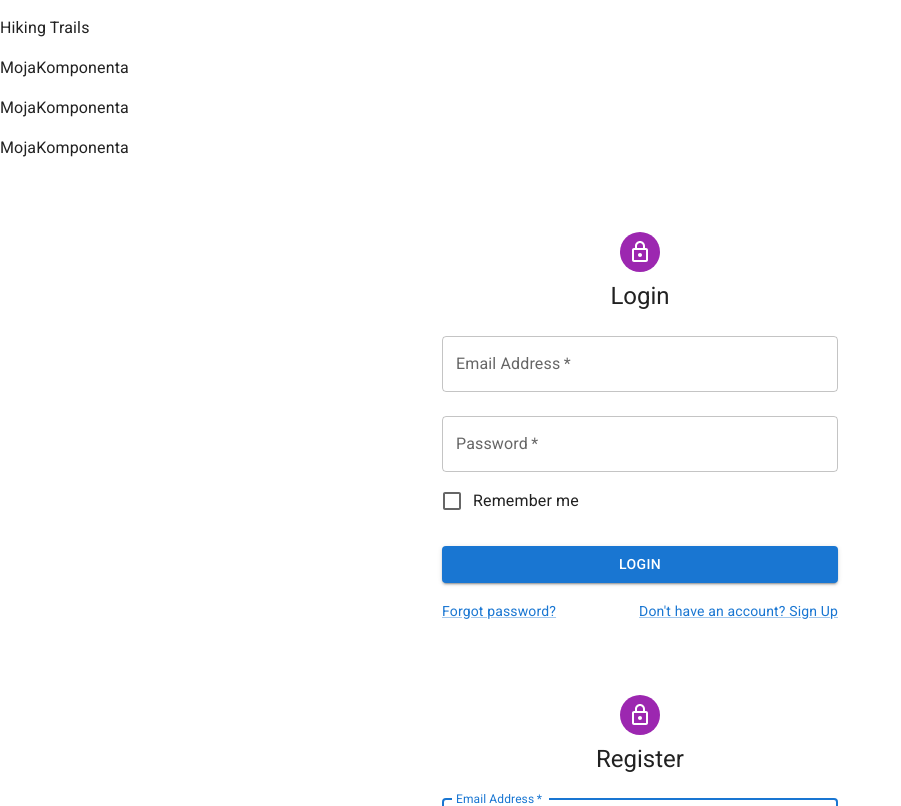
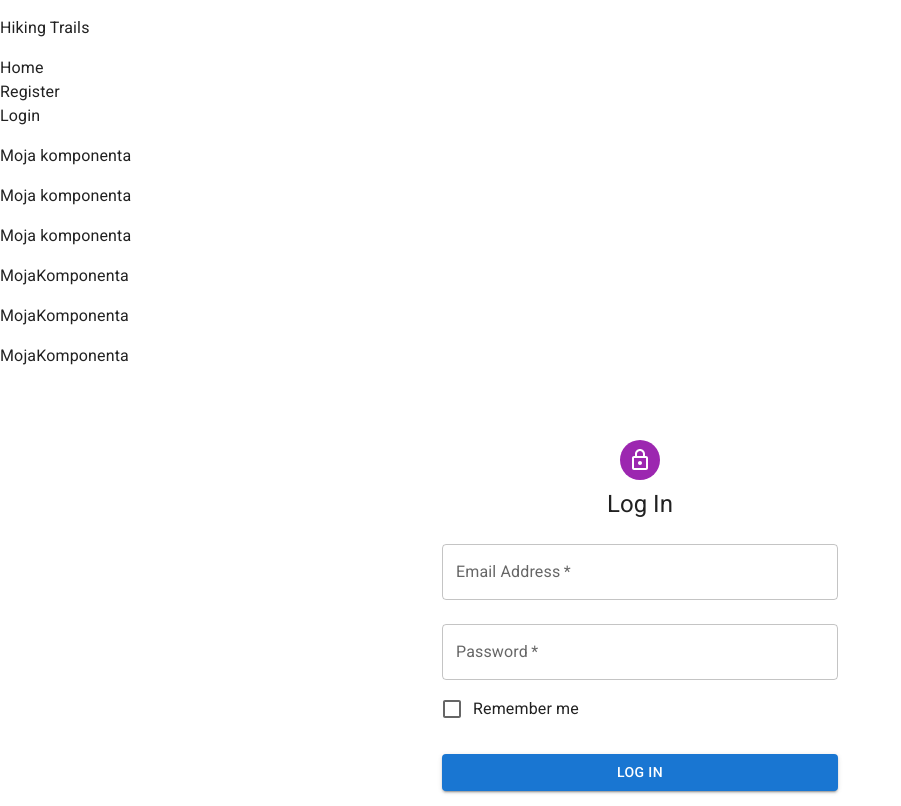
Before and after one commit to bokigolic/hiking-2, a React (Create React App) app in the folder hiking-react/: page / in a window 1280 px wide. Shown: the top 806 px of the page, without its empty margins (0-901 px from the left). Built offline with nearby package versions, Linux system fonts and the light colour scheme.

Commit message:
add route

```diff
--- a/hiking-react/src/components/App.js
+++ b/hiking-react/src/components/App.js
@@ -1,22 +1,51 @@
 import React from "react";
+import { useDispatch } from "react-redux";
 import FormLogin from "./FormLogin";
 import FormRegister from "./FormRegister";
+import PageROuter from "./PageRouter";
 
 const MojaKomponenta = () => {
   return <p>MojaKomponenta</p>;
 };
 //<FormLogin /> Javlja mi greeku da FormLogin nije definisana//
 const App = () => {
+  const dispatch = useDispatch();
+
+  const handleClickHome = (e) => {
+    dispatch({
+      type: "ROUTE_SET",
+      payload: "HOME",
+    });
+  };
+
+  const handleClickRegister = (e) => {
+    dispatch({
+      type: "ROUTE_SET",
+      payload: "REGISTER",
+    });
+  };
+
+  const handleClickLogin = (e) => {
+    dispatch({
+      type: "ROUTE_SET",
+      payload: "LOGIN",
+    });
+  };
+
   return (
     <div className="App">
       <header className="App-header">
         <p>Hiking Trails</p>
-        <MojaKomponenta />
-        <MojaKomponenta />
-        <MojaKomponenta />
-        <FormLogin />
-        <FormRegister />
+        <div onClick={handleClickHome}>Home</div>
+        <div onClick={handleClickRegister}>Register</div>
+        <div onClick={handleClickLogin}>Login</div>
       </header>
+      <PageROuter />
+      <MojaKomponenta />
+      <MojaKomponenta />
+      <MojaKomponenta />
+      <FormLogin />
+      <FormRegister />
     </div>
   );
 };
--- a/hiking-react/src/components/FormLogin.jsx
+++ b/hiking-react/src/components/FormLogin.jsx
@@ -1,18 +1,19 @@
-import Avatar from "@mui/material/Avatar";
-import Button from "@mui/material/Button";
-import CssBaseline from "@mui/material/CssBaseline";
-import TextField from "@mui/material/TextField";
-import FormControlLabel from "@mui/material/FormControlLabel";
-import Checkbox from "@mui/material/Checkbox";
-import Link from "@mui/material/Link";
-import Grid from "@mui/material/Grid";
-import Box from "@mui/material/Box";
-import LockOutlinedIcon from "@mui/icons-material/LockOutlined";
-import Typography from "@mui/material/Typography";
-import Container from "@mui/material/Container";
-import { createTheme, ThemeProvider } from "@mui/material/styles";
+import Avatar from '@mui/material/Avatar';
+import Button from '@mui/material/Button';
+import CssBaseline from '@mui/material/CssBaseline';
+import TextField from '@mui/material/TextField';
+import FormControlLabel from '@mui/material/FormControlLabel';
+import Checkbox from '@mui/material/Checkbox';
+import Link from '@mui/material/Link';
+import Grid from '@mui/material/Grid';
+import Box from '@mui/material/Box';
+import LockOutlinedIcon from '@mui/icons-material/LockOutlined';
+import Typography from '@mui/material/Typography';
+import Container from '@mui/material/Container';
+import { createTheme, ThemeProvider } from '@mui/material/styles';
 
 const FormLogin = () => {
+
   const theme = createTheme();
 
   return (
@@ -22,18 +23,22 @@ const FormLogin = () => {
         <Box
           sx={{
             marginTop: 8,
-            display: "flex",
-            flexDirection: "column",
-            alignItems: "center",
+            display: 'flex',
+            flexDirection: 'column',
+            alignItems: 'center',
           }}
         >
-          <Avatar sx={{ m: 1, bgcolor: "secondary.main" }}>
+          <Avatar sx={{ m: 1, bgcolor: 'secondary.main' }}>
             <LockOutlinedIcon />
           </Avatar>
           <Typography component="h1" variant="h5">
-            Login
+            Log In
           </Typography>
-          <Box component="form" onSubmit={() => {}} noValidate sx={{ mt: 1 }}>
+          <Box
+            component="form"
+            onSubmit={() => { }}
+            noValidate sx={{ mt: 1 }}
+          >
             <TextField
               margin="normal"
               required
@@ -64,7 +69,7 @@ const FormLogin = () => {
               variant="contained"
               sx={{ mt: 3, mb: 2 }}
             >
-              Login
+              Log In
             </Button>
             <Grid container>
               <Grid item xs>
@@ -82,7 +87,7 @@ const FormLogin = () => {
         </Box>
       </Container>
     </ThemeProvider>
-  );
+  )
 };
 
 export default FormLogin;
--- /dev/null
+++ b/hiking-react/src/components/PageHome.jsx
@@ -0,0 +1,20 @@
+const MojaKomponenta = () => {
+  return (
+    <p>
+      Moja komponenta
+    </p>
+  );
+}
+
+
+const PageHome = () => {
+  return (
+    <>
+      <MojaKomponenta />
+      <MojaKomponenta />
+      <MojaKomponenta />
+    </>
+  );
+}
+
+export default PageHome;
--- /dev/null
+++ b/hiking-react/src/components/PageRouter.jsx
@@ -0,0 +1,35 @@
+import { useSelector } from "react-redux";
+import FormLogin from "./FormLogin";
+import FormRegister from "./FormRegister";
+import PageHome from "./PageHome";
+
+const PageRouter = () => {
+  const route = useSelector(state => state.route); // uzimamo podatak route iz globalnog reducovog statea apliakcije
+
+  let jsx = null;
+  if (route === 'HOME') {
+    jsx = (
+      <PageHome />
+    );
+  } else if (route === 'REGISTER') {
+    jsx = (
+      <FormRegister />
+    );
+  } else if (route === 'LOGIN') {
+    jsx = (
+      <FormLogin />
+    );
+  } else {
+    jsx = (
+      <p>Page not found!</p>
+    );
+  }
+
+  return (
+    <>
+      {jsx}
+    </>
+  )
+};
+
+export default PageRouter;
--- a/hiking-react/src/redux/reducer.js
+++ b/hiking-react/src/redux/reducer.js
@@ -1,18 +1,20 @@
 const initialState = {
-    nesto: 'bla bla'
+    nesto: 'bla bla',
+    route: 'HOME'
 };
 
 const rootReducer = (state = initialState, action) => {
     switch (action.type) {
-        case 'NEKI_ACTION ':
 
-            break;
+        case 'ROUTE_SET':
+            return {
+                ...state,
+                route: action.payload
+            };
 
         default:
             return state;
     }
-
 };
 
-
 export default rootReducer;
```
Also changed, not shown: hiking-react/src/components/App.jsx (added, +55 -0 lines), hiking-react/src/components/FormRegister.jsx (+20 -16 lines), hiking-react/src/index.jsx (added, +28 -0 lines).
